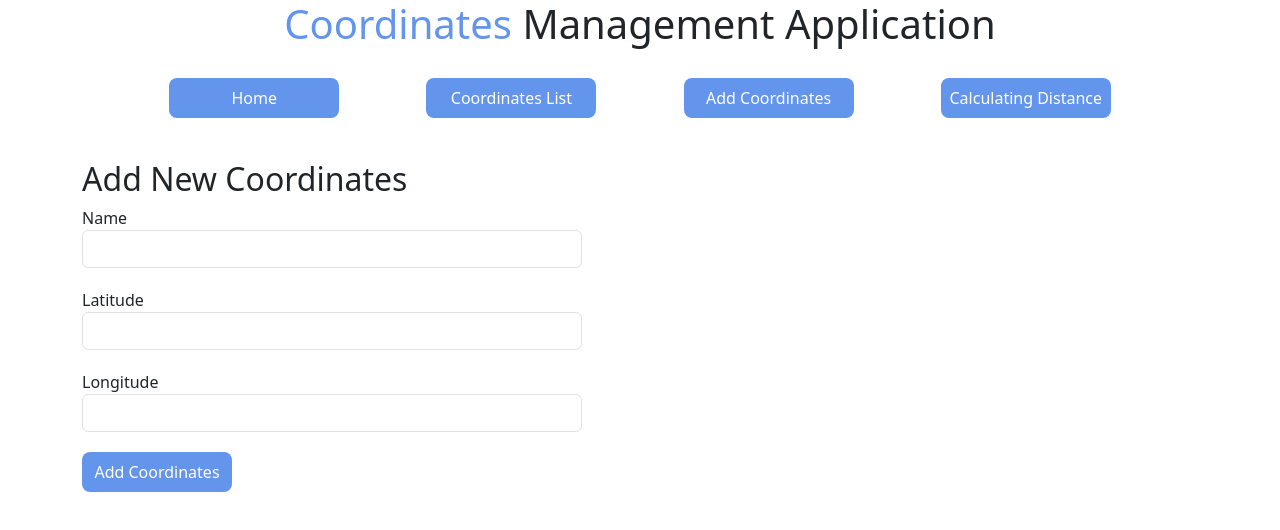
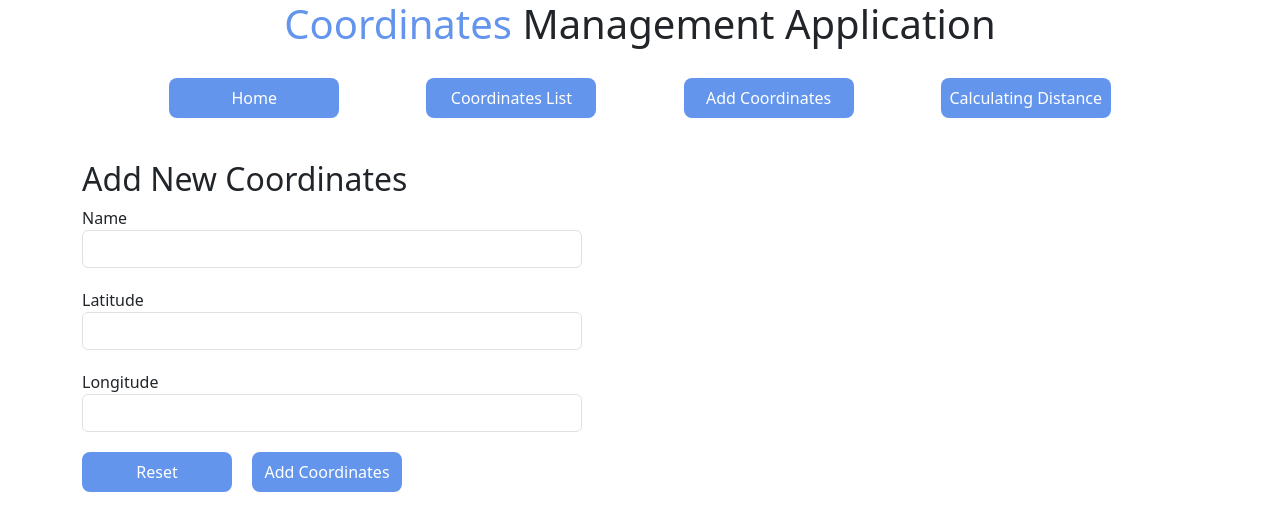
Before and after one commit to Fercak-Florian/Coordinates-Management, an Angular app in the folder front/: page /new-coordinates in a window 1280 px wide. Shown: the top 530 px of the page. Built offline with nearby package versions, Linux system fonts and the light colour scheme.

Commit message:
formulaire pilote par le code recree, validation des champs

```diff
--- a/front/src/app/new-coordinates/new-coordinates.component.html
+++ b/front/src/app/new-coordinates/new-coordinates.component.html
@@ -1,23 +1,24 @@
 <div>
   <h2>Add New Coordinates</h2>
-  <form class="form" [formGroup]="coordinatesForm">
-
+  <form class="form" (ngSubmit)="onSubmitForm()" [formGroup]="coordinatesForm">
     <div class="form-group">
-      <label for="name">Name</label>
-      <input class="form-control" id="name" type="text" formControlName="name">
+      <label>Name</label><input class="form-control" type="text" formControlName="name">
+      <div class="message" *ngIf="coordinatesForm.controls.name.dirty && coordinatesForm.controls.name.hasError('required')">Name is required</div>
     </div>
 
     <div class="form-group">
-      <label for="latitude">Latitude</label>
-      <input class="form-control" id="latitude" type="text" formControlName="latitude">
+      <label>Latitude</label><input class="form-control" type="number" formControlName="latitude">
+      <div class="message" *ngIf="coordinatesForm.controls.latitude.dirty && coordinatesForm.controls.latitude.hasError('required')">Latitude is required</div>
     </div>
 
     <div class="form-group">
-      <label for="longitude">Longitude</label>
-      <input class="form-control" id="longitude" type="text" formControlName="longitude">
+      <label>Longitude</label><input class="form-control" type="number" formControlName="longitude">
+      <div class="message" *ngIf="coordinatesForm.controls.longitude.dirty && coordinatesForm.controls.longitude.hasError('required')">Longitude is required</div>
     </div>
-
-    <button type="submit" (click)="onSubmitForm()">Add Coordinates</button>
+    <div>
+      <button type="reset" >Reset</button>
+      <button type="submit" [disabled]="coordinatesForm.invalid">Add Coordinates</button>
+    </div>
 
   </form>
 </div>
--- a/front/src/app/new-coordinates/new-coordinates.component.scss
+++ b/front/src/app/new-coordinates/new-coordinates.component.scss
@@ -10,10 +10,20 @@ button{
   width : 150px;
   height: 40px;
   border-radius: 8px;
+  margin-right: 20px;
 }
+
 
 button:hover{
   color: cornflowerblue;
   border: solid 3px cornflowerblue;
   background-color: whitesmoke;
 }
+
+input.ng-invalid.ng-dirty{
+  border: 3px lightcoral solid;
+}
+
+.message{
+  color: lightcoral;
+}
--- a/front/src/app/new-coordinates/new-coordinates.component.ts
+++ b/front/src/app/new-coordinates/new-coordinates.component.ts
@@ -1,27 +1,24 @@
-import {Component, OnInit} from '@angular/core';
-import {FormBuilder, FormGroup} from "@angular/forms";
-import {CoordinatesService} from "../service/coordinates.service";
+import { Component } from '@angular/core';
+import { FormBuilder, FormGroup, Validators } from "@angular/forms";
+import { Router } from '@angular/router';
+import { CoordinatesService } from "../service/coordinates.service";
 import { tap } from 'rxjs';
-import { Router } from '@angular/router';
 
 @Component({
   selector: 'app-new-coordinates',
   templateUrl: './new-coordinates.component.html',
   styleUrls: ['./new-coordinates.component.scss']
 })
-export class NewCoordinatesComponent implements OnInit {
+export class NewCoordinatesComponent {
 
-  coordinatesForm!: FormGroup;
+  constructor(private coordinatesService: CoordinatesService, private router: Router, private formBuilder: FormBuilder) {
+  }
 
-  constructor(private formBuilder: FormBuilder, private coordinatesService: CoordinatesService, private router: Router) { }
-
-  ngOnInit(): void {
-    this.coordinatesForm = this.formBuilder.group({
-      name: [null],
-      latitude: [null],
-      longitude: [null]
-    });
-  }
+  coordinatesForm = this.formBuilder.group({
+    name: this.formBuilder.control('', [Validators.required]),
+    latitude: this.formBuilder.control('', [Validators.required]),
+    longitude: this.formBuilder.control('', [Validators.required])
+  });
 
   onSubmitForm(){
     this.coordinatesService.addCoordinates(this.coordinatesForm.value).pipe(
```
Also changed, not shown: front/src/app/service/coordinates.service.ts (+7 -9 lines), front/src/app/models/coordinates.models.ts (line endings or trailing spaces).
